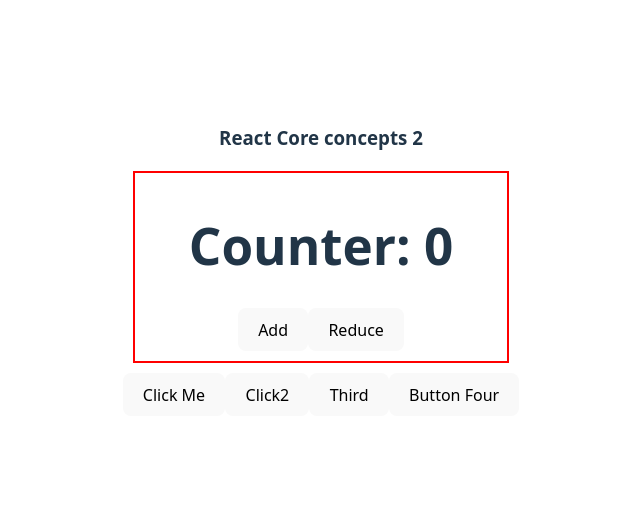
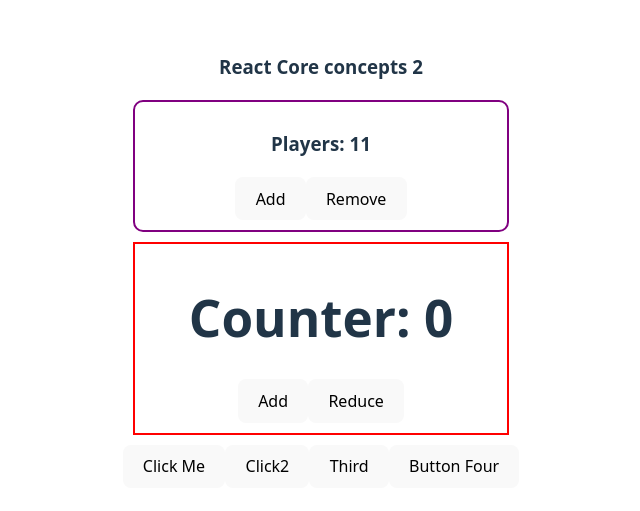
Before and after one commit to MoriamAkterSwarna/react-core-concept-part2, a React (Vite) app: page / in a window 1280 px wide. Shown: the part 139-650 px from the top of the page, without its empty margins (319-959 px from the left). Built offline with nearby package versions, Linux system fonts and the light colour scheme.

Commit message:
Code for Video 39-4 added

```diff
--- a/src/App.jsx
+++ b/src/App.jsx
@@ -1,5 +1,6 @@
 import "./App.css";
 import Counter from "./Counter";
+import Team from "./Team";
 
 function App() {
 
@@ -24,6 +25,11 @@
     <>
       <h3>React Core concepts 2</h3>
 
+      {/* For Video 39-4 */}
+
+      <Team></Team>
+
+
       {/* For Video 39-3  */}
       <Counter></Counter>
 
--- /dev/null
+++ b/src/Team.jsx
@@ -0,0 +1,30 @@
+import { useState } from "react";
+
+export default function Team() {
+  const [team, setTeam] = useState(11);
+
+  const handleAdd = () => {
+    const newTeam = team + 1;
+    setTeam(newTeam);
+  };
+
+  const handleRemove = () => {
+    const newTeam = team - 1;
+    setTeam(newTeam);
+  };
+
+  const teamStyle = {
+    border: "2px solid purple",
+    margin: "10px",
+    padding: "10px",
+    borderRadius: "10px",
+  };
+  return (
+    <div style={teamStyle}>
+      <h3>Players: {team} </h3>
+
+      <button onClick={handleAdd}>Add</button>
+      <button onClick={handleRemove}>Remove</button>
+    </div>
+  );
+}
```
